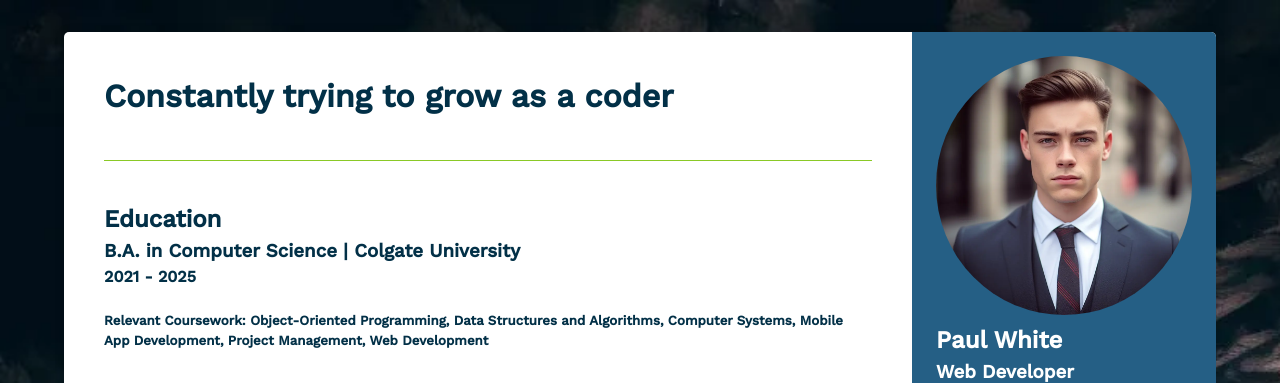
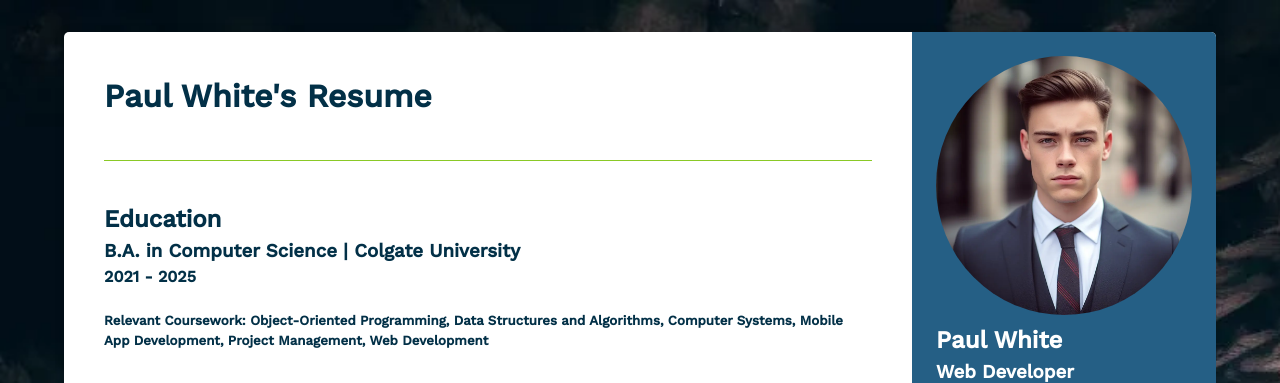
Before and after one commit to pcwhite-dot/webdev1-module3, a website: page docs/index.html in a window 1280 px wide. Shown: the top 383 px of the page. Drawn offline with nearby package versions, Linux system fonts and the light colour scheme.

Commit message:
updating the big header on the website

```diff
--- a/docs/index.html
+++ b/docs/index.html
@@ -66,7 +66,7 @@
         <main class="main-content" role="main"> <!-- The main content of the webpage, where the major content is placed -->
 
             <header role="banner"> <!-- Header of the main content -->
-                <h1>Constantly trying to grow as a coder</h1> <!-- Title of the resume -->
+                <h1>Paul White's Resume</h1> <!-- Title of the resume -->
             </header>
 
             <section class="education-section"> <!-- A section to list educational background -->
```
